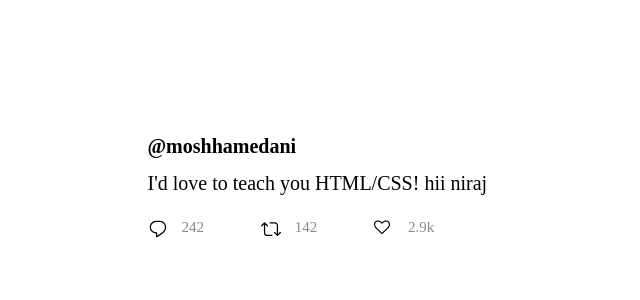
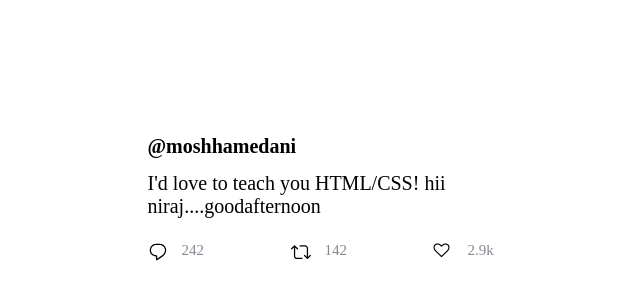
Before and after one commit to NirajJaiswar16/zeustraining, a plain HTML site: page index.html in a window 1280 px wide. Shown: the part 206-506 px from the top of the page, without its empty margins (278-918 px from the left). Drawn offline with Linux system fonts and the light colour scheme; a web font is replaced by a local one.

Commit message:
goodafternoon added

```diff
--- a/index.html
+++ b/index.html
@@ -16,7 +16,7 @@
         <div class="content">
             <div>
                 <p class="bold">@moshhamedani</p>
-                <p class="regular">I'd love to teach you HTML/CSS! hii niraj</p>
+                <p class="regular">I'd love to teach you HTML/CSS! hii niraj....goodafternoon</p>
             </div>
             <div class="buttons">
                 <div>
```
